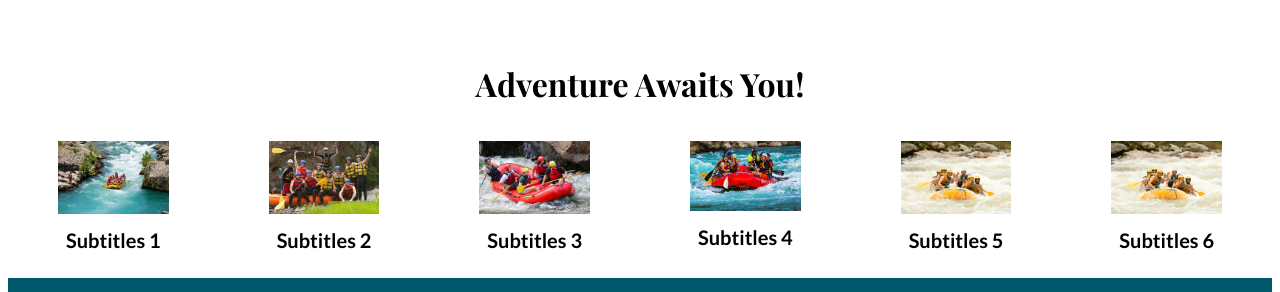
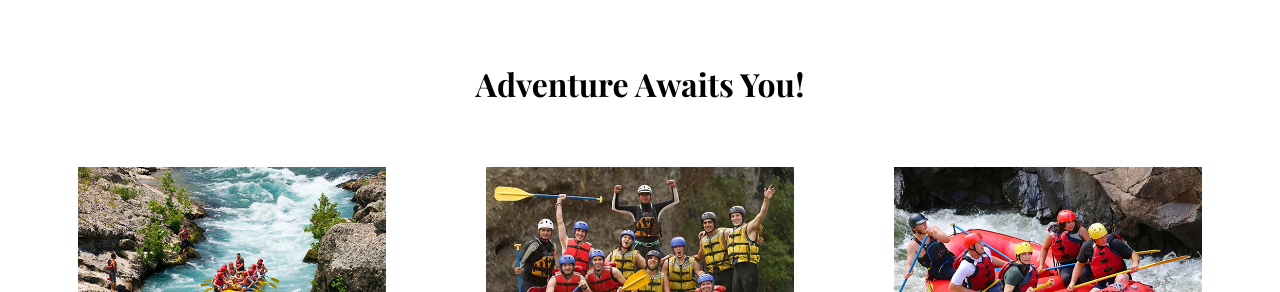
Before and after one commit to SebaGabriel/wdd130, a plain HTML site: page wwr/about.html in a window 1280 px wide. Shown: the part 1211-1503 px from the top of the page. Drawn offline with nearby package versions, Linux system fonts and the light colour scheme; a web font is replaced by a local one.

Commit message:
I made news changes

```diff
--- a/wwr/about.html
+++ b/wwr/about.html
@@ -46,7 +46,7 @@
         </section>
         <section class="gallery1">
             <h2>Adventure Awaits You!</h2>
-            <div class="images1">
+            <div class="adventure">
                 <figure class="item">
                     <img src="images/rafting2.jpg" alt="rafting2">
                     <figcaption>Subtitles 1</figcaption>
--- a/wwr/styles/rafting.css
+++ b/wwr/styles/rafting.css
@@ -146,17 +146,14 @@ nav a{
     font-family: var(--font-family1);
     font-size: 32px;
     text-align: center;
-    margin-bottom: 20px;
+    padding-bottom: 20px;
 }
-.images1{
-    display: flex;
-    justify-content: center;
-    gap: 20px;
-    height: auto;
-}
-.item{
-    text-align: center;
-    width: 300px;
+.adventure{
+    display: grid;
+    grid-template-columns: repeat(3, 1fr);
+    grid-gap: 20px;
+    margin: 20px;
+    max-width: 100%;
 }
 .item img{
     max-width: 100%;
```
